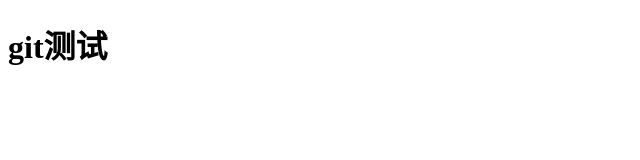
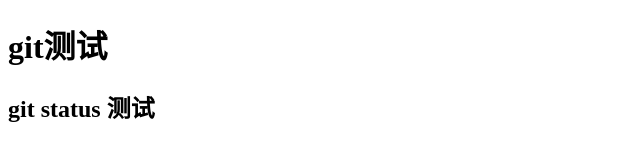
Before and after one commit to forceddd/my, a plain HTML site: page index.html in a window 1280 px wide. Shown: the whole page, without its empty margins (0-640 px from the left). Drawn offline with Linux system fonts and the light colour scheme.

Commit message:
第二次提交

```diff
--- a/index.html
+++ b/index.html
@@ -6,5 +6,6 @@
 </head>
 <body>
     <h1>git测试</h1>
+    <h2>git status 测试</h2>
 </body>
 </html>
```
